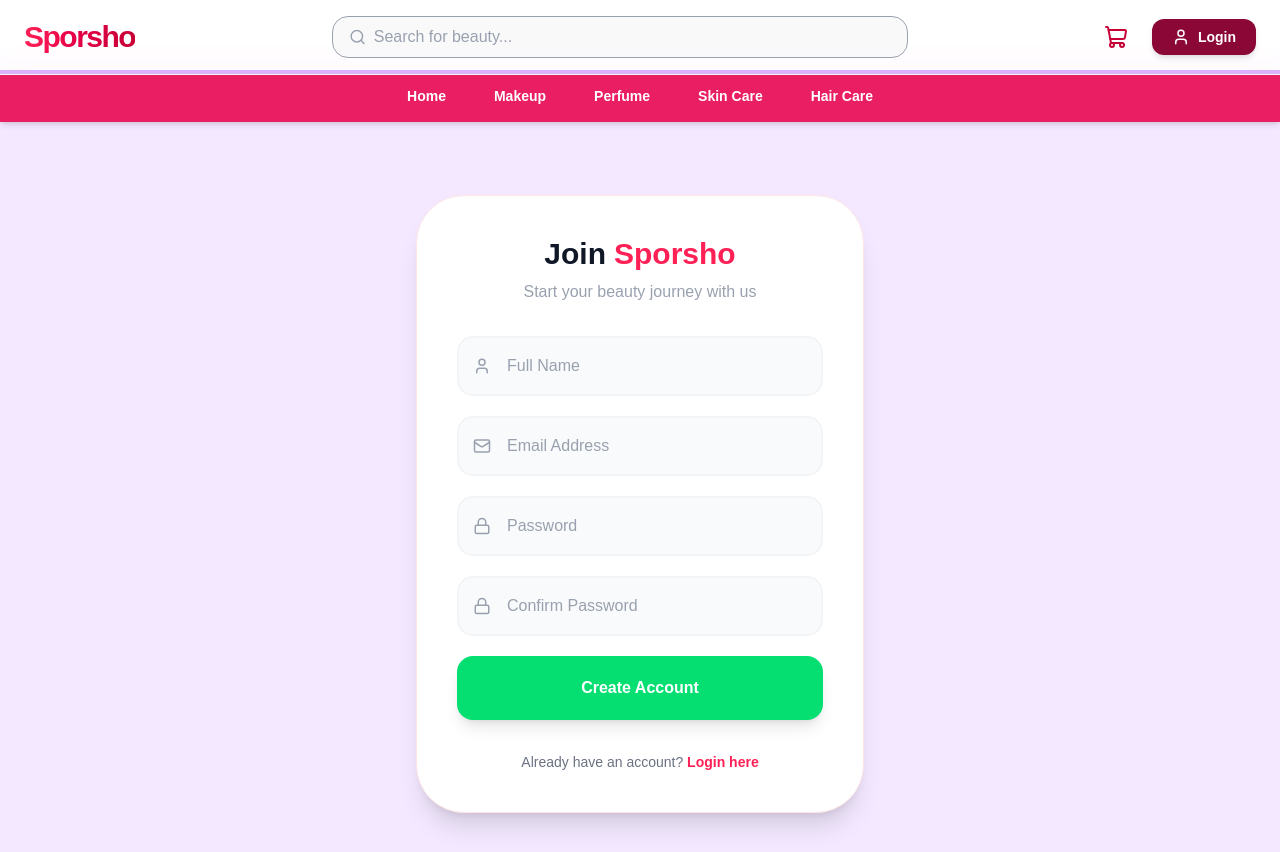
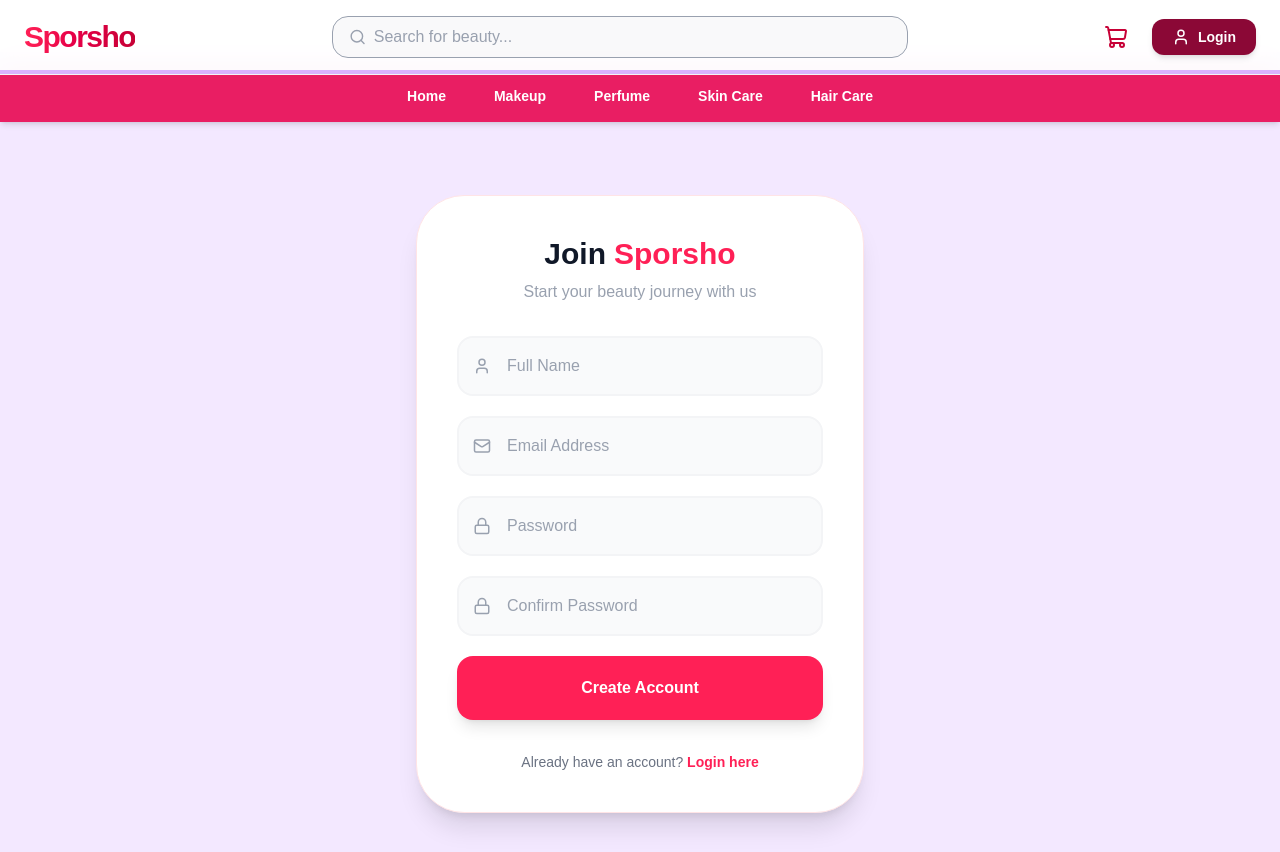
Before and after one commit to abdullah-yousuf-26/cosmetics-shop, a Next.js app in the folder client/: page /register in a window 1280 px wide. Built offline with nearby package versions, Linux system fonts and the light colour scheme.

Commit message:
register/page.js
Register page update

```diff
--- a/client/app/register/page.js
+++ b/client/app/register/page.js
@@ -1,13 +1,14 @@
 "use client";
-import { useState, useEffect } from "react";
+import { useState, useEffect, Suspense } from "react";
 import Link from "next/link";
 import { useRouter, useSearchParams } from "next/navigation";
 import { useAuthStore } from "../../store/useAuthStore";
 import axios from "axios";
-import { User, Mail, Lock, Loader2, Sparkles } from "lucide-react";
-import toast from "react-hot-toast"; // Added import
+import { User, Mail, Lock, Loader2 } from "lucide-react";
+import toast from "react-hot-toast";
 
-export default function RegisterPage() {
+// 1. We move the form logic into its own component
+function RegisterForm() {
     const [name, setName] = useState("");
     const [email, setEmail] = useState("");
     const [password, setPassword] = useState("");
@@ -36,14 +37,15 @@ export default function RegisterPage() {
 
         setLoading(true);
 
-        // Define the registration promise
-        const registerRequest = axios.post("http://localhost:5000/api/users", { name, email, password })
+        // Use the live API URL from environment variables
+        const apiUrl = process.env.NEXT_PUBLIC_API_URL || "http://localhost:5000";
+
+        const registerRequest = axios.post(`${apiUrl}/api/users`, { name, email, password })
             .then((res) => {
                 setUserInfo(res.data);
                 return res.data;
             });
 
-        // Use toast.promise for the modern UI feedback
         toast.promise(
             registerRequest,
             {
@@ -52,15 +54,8 @@ export default function RegisterPage() {
                 error: (err) => err.response?.data?.message || "Registration failed",
             },
             {
-                style: {
-                    borderRadius: '20px',
-                    background: '#333',
-                    color: '#fff',
-                },
-                success: {
-                    duration: 5000,
-                    iconTheme: { primary: '#F43F5E', secondary: '#fff' },
-                },
+                style: { borderRadius: '20px', background: '#333', color: '#fff' },
+                success: { duration: 5000, iconTheme: { primary: '#F43F5E', secondary: '#fff' } },
             }
         ).finally(() => {
             setLoading(false);
@@ -78,7 +73,6 @@ export default function RegisterPage() {
                 </div>
 
                 <form onSubmit={handleSubmit} className="space-y-5">
-                    {/* Full Name Input */}
                     <div className="relative group">
                         <User className="absolute left-4 top-1/2 -translate-y-1/2 text-gray-400 group-focus-within:text-rose-500 transition-colors" size={18} />
                         <input
@@ -90,7 +84,6 @@ export default function RegisterPage() {
                         />
                     </div>
 
-                    {/* Email Input */}
                     <div className="relative group">
                         <Mail className="absolute left-4 top-1/2 -translate-y-1/2 text-gray-400 group-focus-within:text-rose-500 transition-colors" size={18} />
                         <input
@@ -102,7 +95,6 @@ export default function RegisterPage() {
                         />
                     </div>
 
-                    {/* Password Input */}
                     <div className="relative group">
                         <Lock className="absolute left-4 top-1/2 -translate-y-1/2 text-gray-400 group-focus-within:text-rose-500 transition-colors" size={18} />
                         <input
@@ -114,7 +106,6 @@ export default function RegisterPage() {
                         />
                     </div>
 
-                    {/* Confirm Password Input */}
                     <div className="relative group">
                         <Lock className="absolute left-4 top-1/2 -translate-y-1/2 text-gray-400 group-focus-within:text-rose-500 transition-colors" size={18} />
                         <input
@@ -126,10 +117,9 @@ export default function RegisterPage() {
                         />
                     </div>
 
-                    {/* Action Button */}
                     <button
                         disabled={loading}
-                        className="w-full bg-green-400 cursor-pointer text-white p-5 rounded-2xl font-bold hover:bg-rose-400 transition-all flex items-center justify-center gap-2 shadow-lg active:scale-95 disabled:opacity-50"
+                        className="w-full bg-rose-500 cursor-pointer text-white p-5 rounded-2xl font-bold hover:bg-rose-600 transition-all flex items-center justify-center gap-2 shadow-lg active:scale-95 disabled:opacity-50"
                     >
                         {loading ? <Loader2 className="animate-spin" /> : "Create Account"}
                     </button>
@@ -142,3 +132,16 @@ export default function RegisterPage() {
         </main>
     );
 }
+
+// 2. The main page component wraps the form in Suspense
+export default function RegisterPage() {
+    return (
+        <Suspense fallback={
+            <div className="min-h-screen flex items-center justify-center bg-purple-50 font-black text-rose-400 animate-pulse">
+                PREPARING SPORSHO...
+            </div>
+        }>
+            <RegisterForm />
+        </Suspense>
+    );
+}
```
Lines whose indentation alone changed are shown as unchanged.
